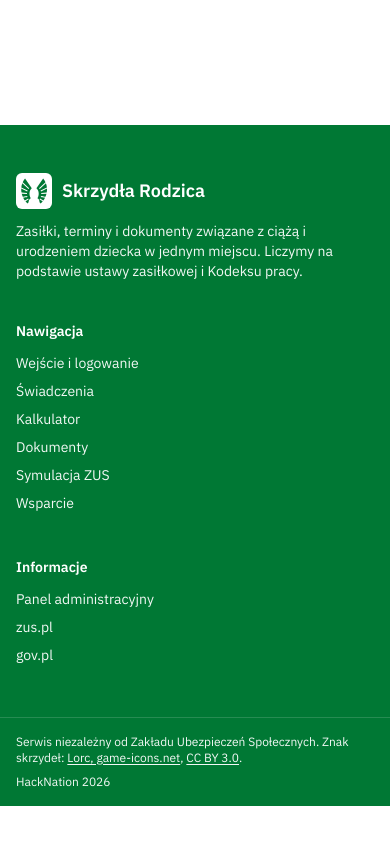
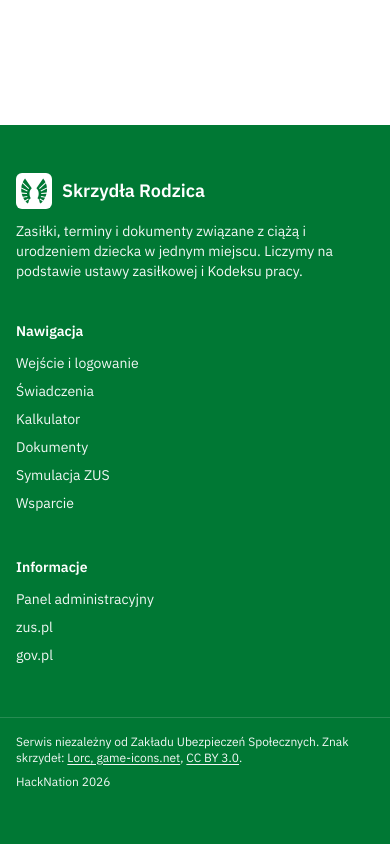
Before and after one commit to Hack-The-Nation-2026/projekt_przewodnik_przyszlego_rodzica, a React (Vite) app in the folder front/: page / in a window 390 px wide. Shown: the part 3111-3955 px from the top of the page. Before the commit the page ends 3917 px from the top, so only its background shows below. Built offline with nearby package versions, Linux system fonts and the light colour scheme; no server answers.

Commit message:
Keep the footer clear of the floating assistant

```diff
--- a/front/src/components/layout/site-footer.tsx
+++ b/front/src/components/layout/site-footer.tsx
@@ -71,7 +71,8 @@ export function SiteFooter() {
       </Container>
 
       <div className="border-t border-primary-foreground/15">
-        <Container className="flex flex-col gap-2 py-4 text-xs text-primary-foreground/95 sm:flex-row sm:items-center sm:justify-between">
+        {/* Zapas na dole, żeby przycisk asystenta nie zasłaniał stopki. */}
+        <Container className="flex flex-col gap-2 pt-4 pb-20 text-xs text-primary-foreground/95 sm:flex-row sm:items-center sm:justify-between">
           <p>
             Serwis niezależny od Zakładu Ubezpieczeń Społecznych. Znak skrzydeł:{' '}
             <a
```
